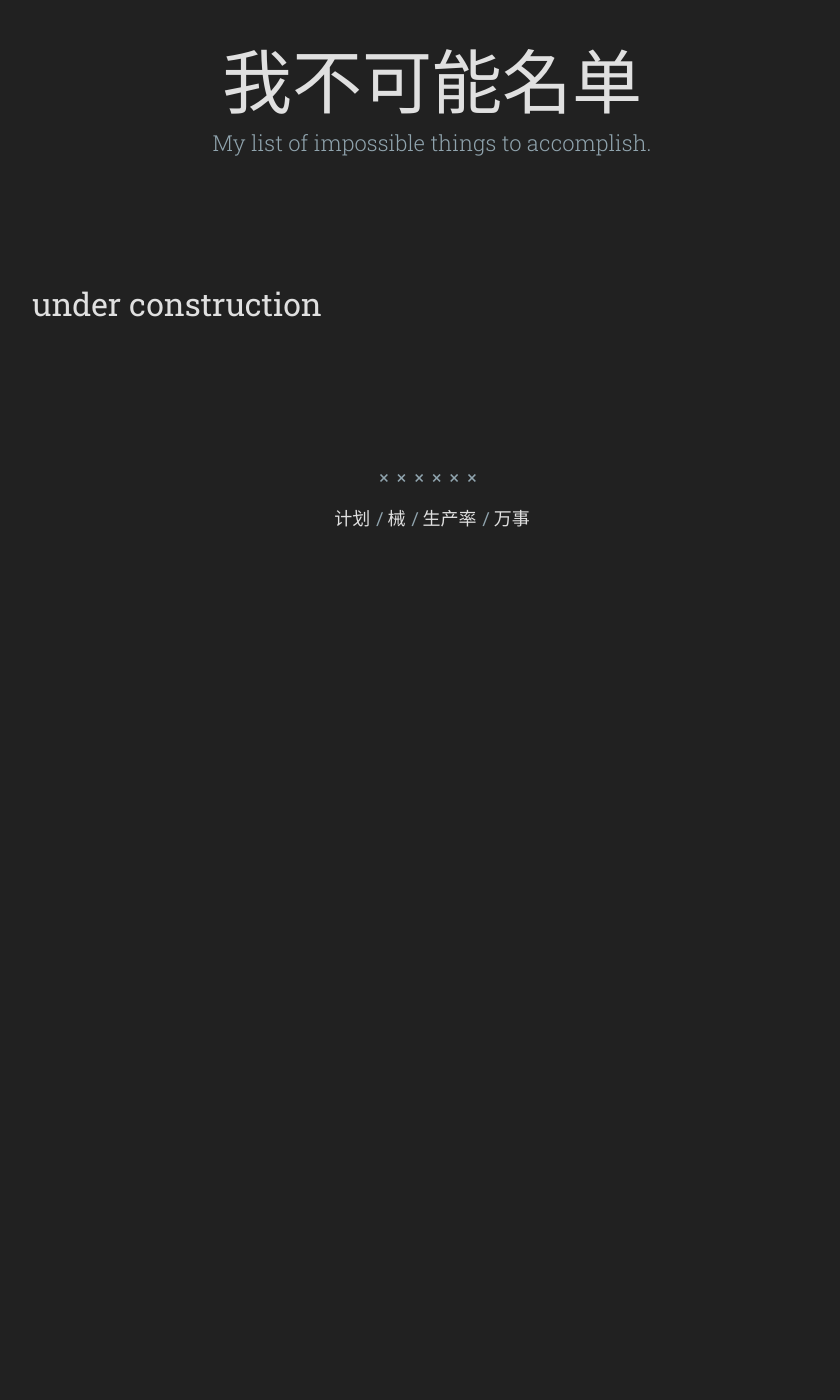
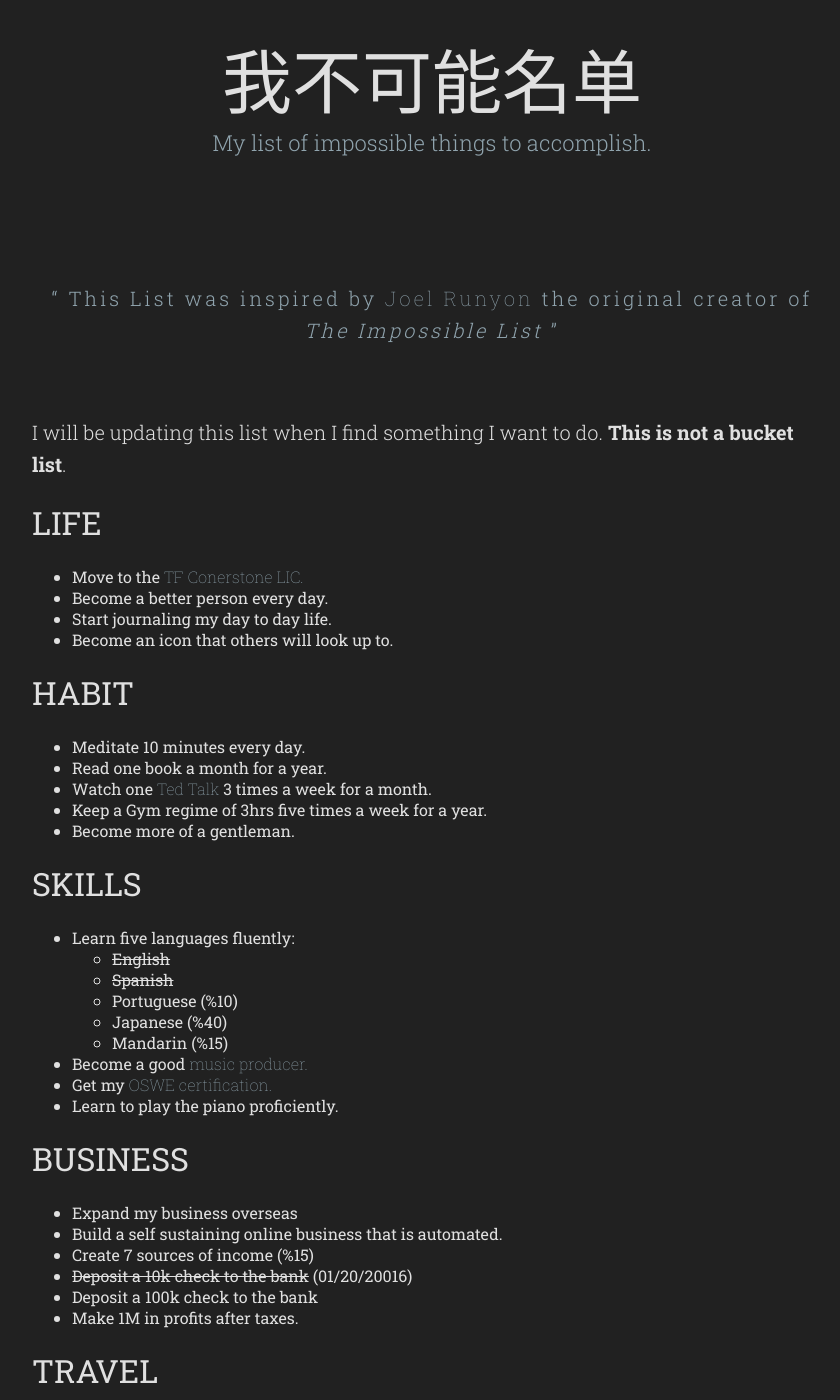
Before and after one commit to chowraid/chowraid.github.io, a Jekyll site: the page built from impossible-list.md, in a window 1280 px wide and 1400 px high, scrolled down 271 px. Shown: the whole window, without its empty margins (208-1048 px from the left). Built offline with Jekyll 4.4.1, drawn with Linux system fonts in a browser that asks for light colours; before the commit the page ends 901 px from its top, so only the background shows below that; some of the changed text lies outside the part shown.

Commit message:
:star: Updated My Impossible List

```diff
--- a/impossible-list.md
+++ b/impossible-list.md
@@ -5,4 +5,58 @@ subtitle: My list of impossible things to accomplish.
 permalink: /impossible-list/
 ---
 
-<h1>under construction</h1>
+> This List was inspired by [Joel Runyon](http://impossiblehq.com/impossible-list/)
+> the original creator of *The Impossible List*
+
+I will be updating this list when I find something I want to do. **This is not a bucket list**.
+
+# LIFE
+
+* Move to the [TF Conerstone LIC.](https://tfc.com/)
+* Become a better person every day.
+* Start journaling my day to day life.
+* Become an icon that others will look up to.
+
+# HABIT
+
+* Meditate 10 minutes every day.
+* Read one book a month for a year.
+* Watch one [Ted Talk](http://www.ted.com/) 3 times a week for a month.
+* Keep a Gym regime of 3hrs five times a week for a year.
+* Become more of a gentleman.
+
+# SKILLS
+
+* Learn five languages fluently:
+  - ~~English~~
+  - ~~Spanish~~
+  - Portuguese (%10)
+  - Japanese (%40)
+  - Mandarin (%15)
+* Become a good [music producer.](https://soundcloud.com/chowraid)
+* Get my [OSWE certification.](https://www.offensive-security.com/information-security-certifications/oswe-offensive-security-web-expert/)
+* Learn to play the piano proficiently.
+
+# BUSINESS
+
+* Expand my business overseas
+* Build a self sustaining online business that is automated.
+* Create 7 sources of income (%15)
+* ~~Deposit a 10k check to the bank~~ (01/20/20016)
+* Deposit a 100k check to the bank
+* Make 1M in profits after taxes.
+
+# TRAVEL
+
+* Visit the following destinations:
+  - Singapore
+  - Maldives
+  - Japan
+  - China
+  - Honduras
+  - Colombia
+
+# MISCELLANEOUS
+
+* Register a personal trademark
+* Become a lord and own a pice of land from [The Principality of Sealand.](https://en.wikipedia.org/wiki/Principality_of_Sealand)
```
